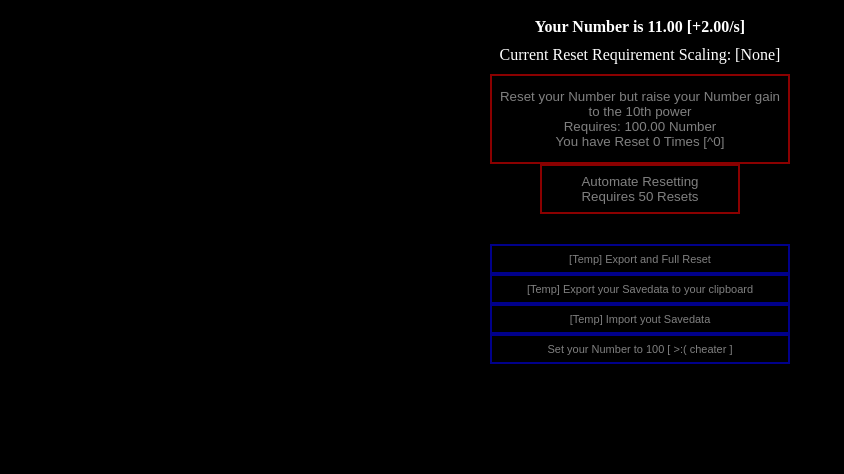
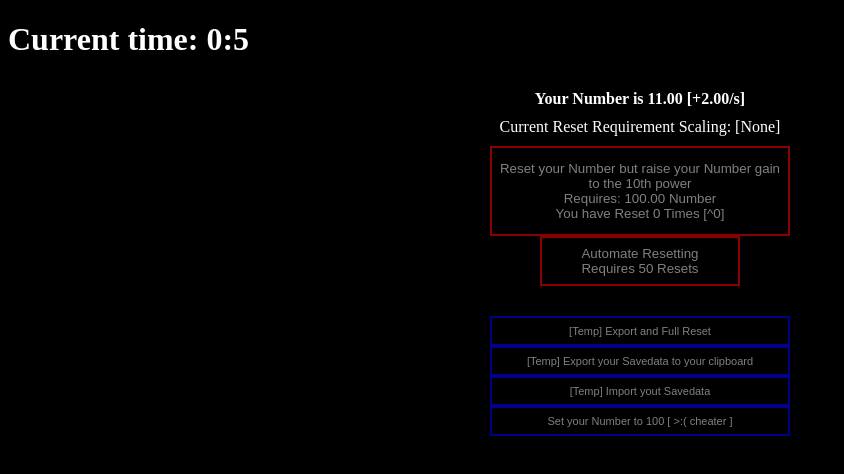
Before and after one commit to FlamemasterNXF/ExpantaReach, a plain HTML site: page index.html in a window 1280 px wide. Shown: the whole page, without its empty margins (0-844 px from the left). Drawn offline with Linux system fonts and the light colour scheme.

Commit message:
Update index.html

```diff
--- a/index.html
+++ b/index.html
@@ -19,6 +19,9 @@
     <title>The Grind</title>
 </head>
 <body>
+    <h1 style="color: white;">
+    Current time: <span id="timer1">0</span>:<span id="timer2">00</span>
+  </h1>
 <div class="flexBox" id="mainPageContainer" style="display: flex">
     <strong class="flexBox generalText" id="tiCheck" style="color: goldenrod">You have entered the True Infinity. (Reset 5 is effected by Reset 4's effect)</strong>
     <strong class="flexBox generalText" id="number">0</strong>
```
